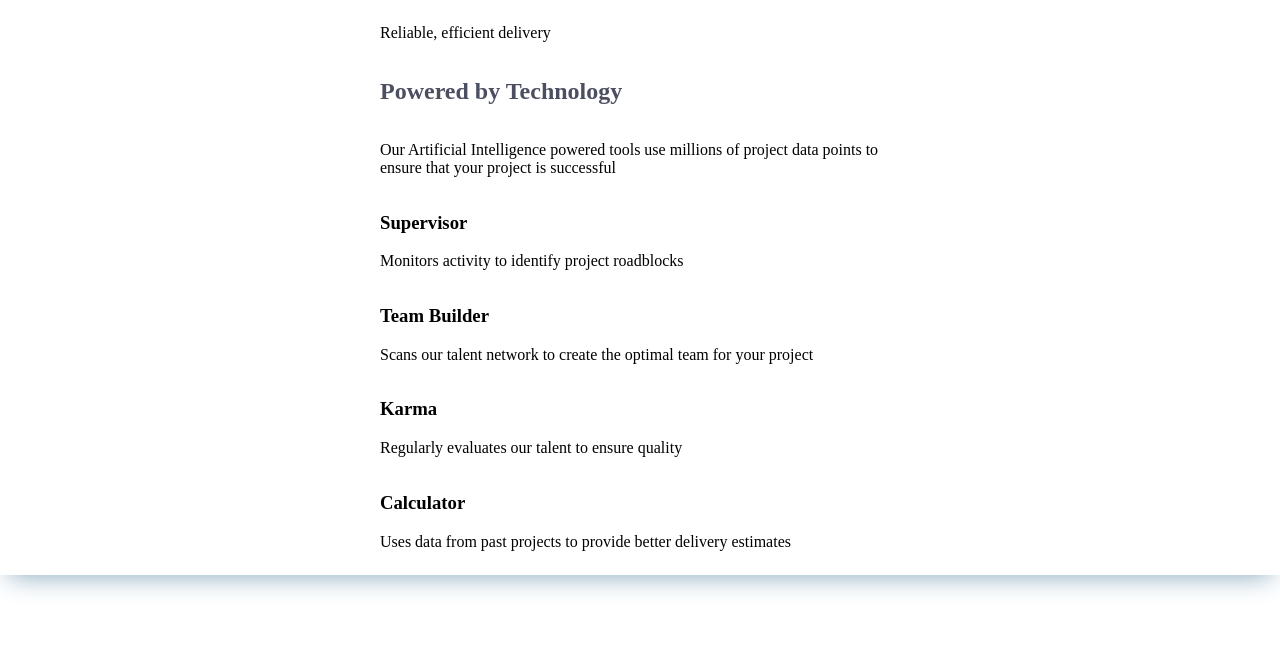
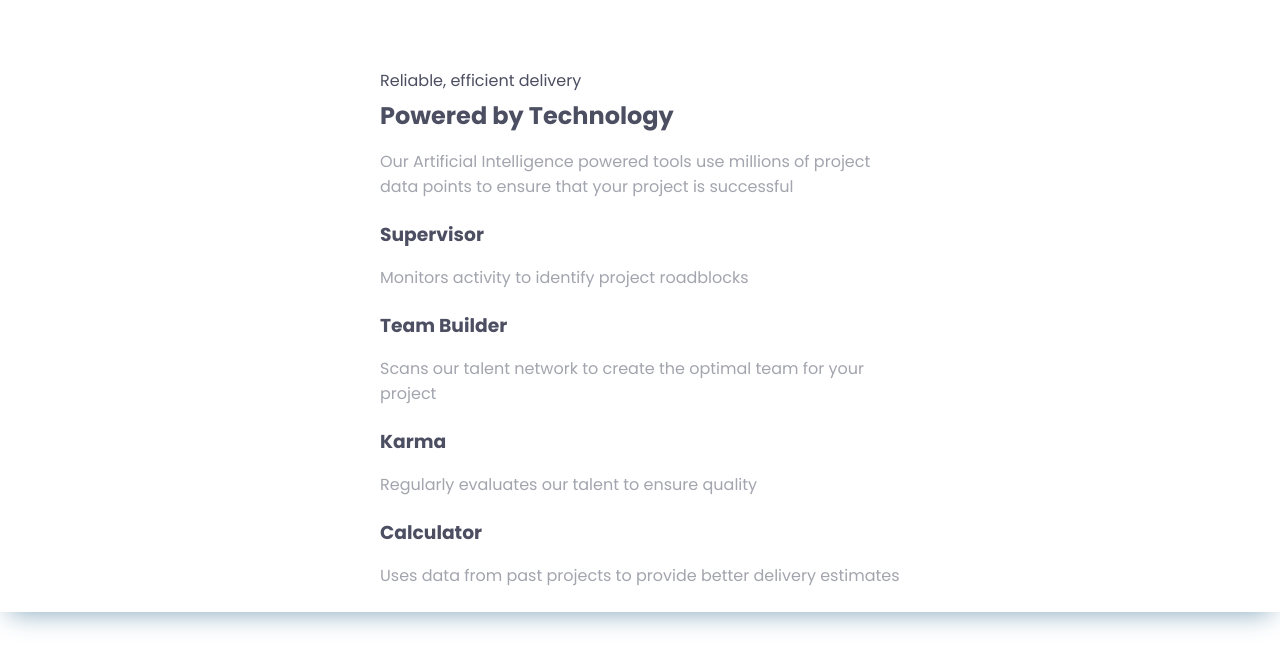
Before and after one commit to KasiaKaz14/four-card-feature-section, a plain HTML site: page index.html in a window 1280 px wide. Drawn offline with Linux system fonts and the light colour scheme.

Commit message:
added some styles

```diff
--- a/index.html
+++ b/index.html
@@ -29,29 +29,35 @@
   </head>
   <body>
     <section class="main-section">
-      <p>Reliable, efficient delivery</p>
+      <p class="main-paragraph">Reliable, efficient delivery</p>
       <h2 class="title">Powered by Technology</h2>
-      <p>
+      <p class="main-description">
         Our Artificial Intelligence powered tools use millions of project data
         points to ensure that your project is successful
       </p>
       <section>
-        <h3>Supervisor</h3>
-        <p>Monitors activity to identify project roadblocks</p>
+        <h3 class="title second-title">Supervisor</h3>
+        <p class="sections-description">
+          Monitors activity to identify project roadblocks
+        </p>
       </section>
       <section>
-        <h3>Team Builder</h3>
-        <p>
+        <h3 class="title second-title">Team Builder</h3>
+        <p class="sections-description">
           Scans our talent network to create the optimal team for your project
         </p>
       </section>
       <section>
-        <h3>Karma</h3>
-        <p>Regularly evaluates our talent to ensure quality</p>
+        <h3 class="title second-title">Karma</h3>
+        <p class="sections-description">
+          Regularly evaluates our talent to ensure quality
+        </p>
       </section>
       <section>
-        <h3>Calculator</h3>
-        <p>Uses data from past projects to provide better delivery estimates</p>
+        <h3 class="title second-title">Calculator</h3>
+        <p class="sections-description">
+          Uses data from past projects to provide better delivery estimates
+        </p>
       </section>
     </section>
     <!-- <footer>
--- a/styles.css
+++ b/styles.css
@@ -1,8 +1,8 @@
 :root {
   --main-font-family: "Poppins", sans-serif;
   --primary-font-size: 15px;
-  --first-paragraph-font-color: hsl(229, 6%, 66%);
-  --paragraph-font-color: hsl(0, 0%, 98%);
+  --paragraph-font-color: hsl(229, 6%, 66%);
+  --paragraph-font-colornd: hsl(0, 0%, 98%);
   --title-font-color: hsl(234, 12%, 34%);
   --supervisor-border-color: hsl(180, 62%, 55%);
   --teambuilder-border-color: hsl(0, 78%, 62%);
@@ -16,6 +16,7 @@
 
 body {
   background-color: var(--main-bgcolor);
+  font-family: var(--main-font-family);
 }
 
 .main-section {
@@ -30,6 +31,22 @@ body {
   }
 }
 
+.main-paragraph {
+  color: var(--title-font-color);
+  margin: 0;
+  margin-top: 60px;
+}
+
 .title {
   color: var(--title-font-color);
+  margin: 0;
+  margin-top: 5px;
 }
+
+.main-description {
+  color: var(--paragraph-font-color);
+}
+
+.sections-description {
+  color: var(--paragraph-font-color);
+}
```
